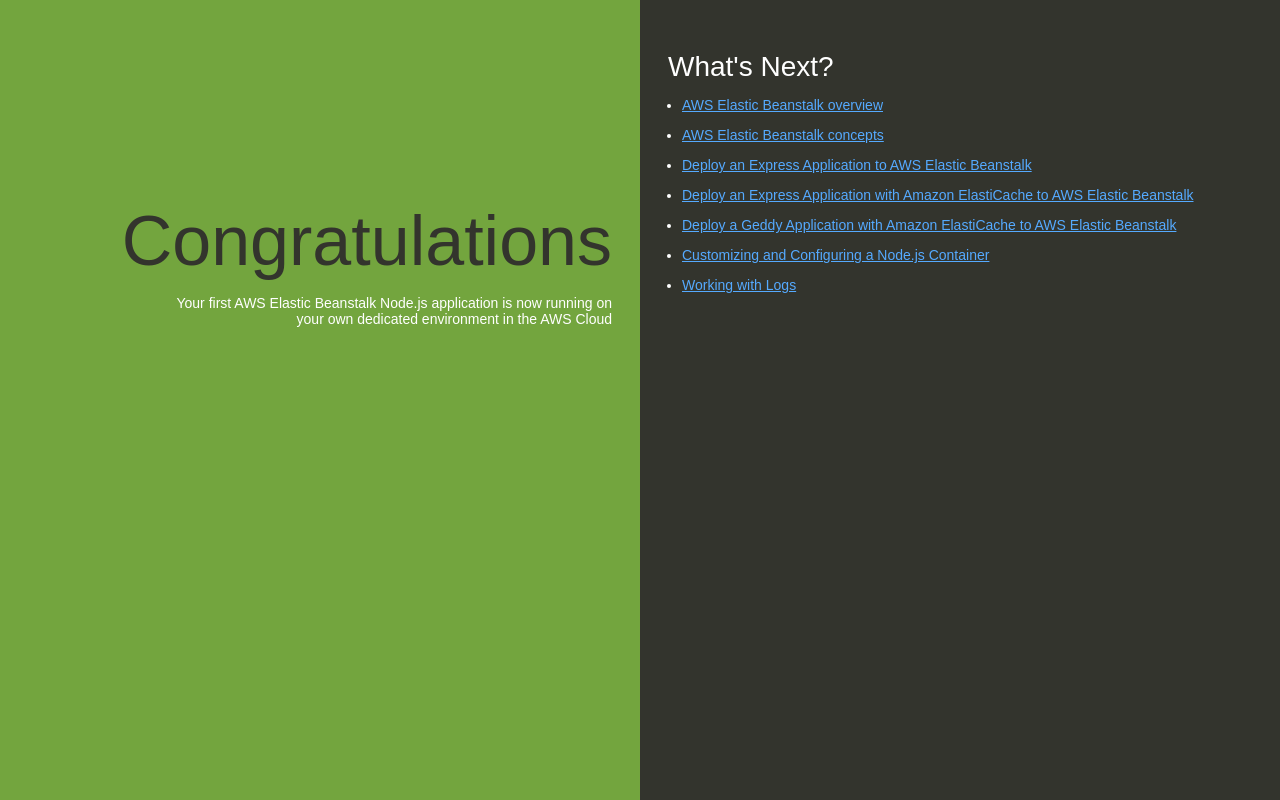
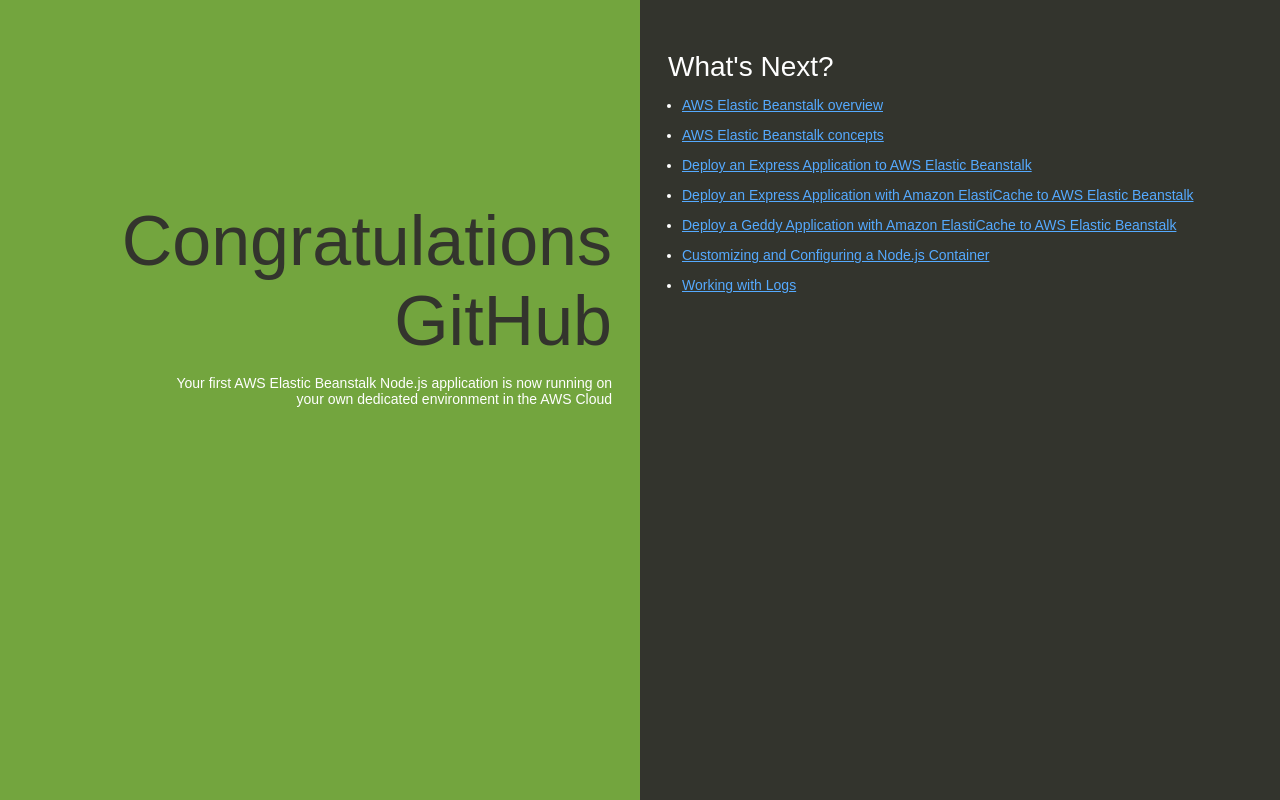
Before and after one commit to gprashant75/eb, a website: page index.html in a window 1280 px wide. Drawn offline with Linux system fonts and the light colour scheme.

Commit message:
Index file updated

```diff
--- a/index.html
+++ b/index.html
@@ -74,7 +74,7 @@
   </head>
   <body>
     <div class="textColumn">
-      <h1>Congratulations</h1>
+      <h1>Congratulations GitHub</h1>
       <p>Your first AWS Elastic Beanstalk Node.js application is now running on your own dedicated environment in the AWS Cloud</p>
     </div>
     <div class="linksColumn">
```
